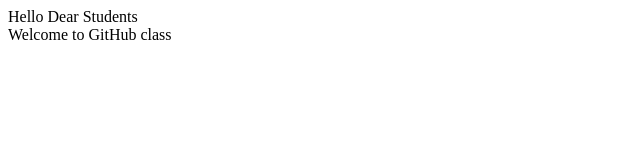
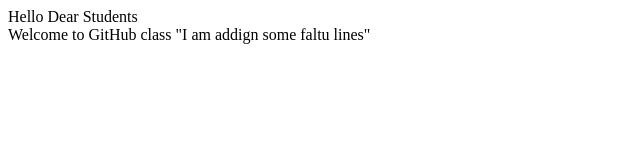
Before and after one commit to NishaRajawat2024/myfaltuprojects, a plain HTML site: page index.html in a window 1280 px wide. Shown: the whole page, without its empty margins (0-640 px from the left). Drawn offline with Linux system fonts and the light colour scheme.

Commit message:
I had again applied some changes

```diff
--- a/index.html
+++ b/index.html
@@ -9,5 +9,7 @@
     Hello Dear Students
     <br>
     Welcome to GitHub class
+
+    "I am addign some faltu lines"
 </body>
 </html>
```
